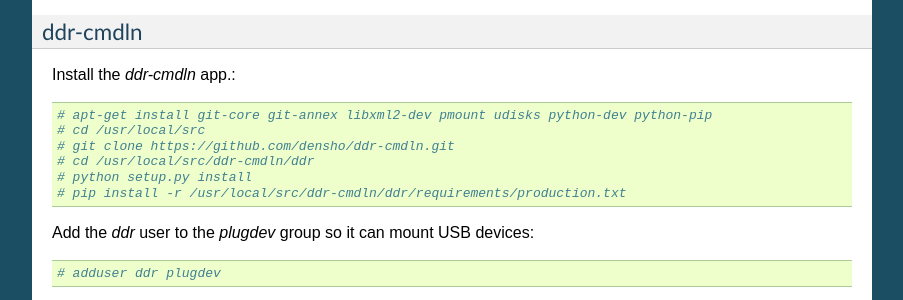
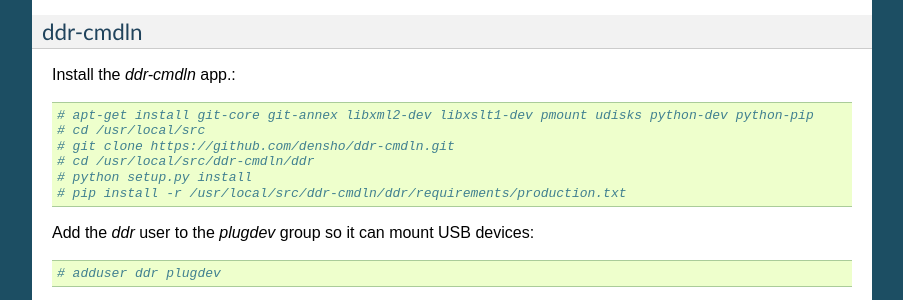
Before and after one commit to denshoproject/ddr-manual, a Sphinx documentation site: the page built from source/admins/create-workstation-vm.rst, in a window 1280 px wide and 900 px high, scrolled down 6762 px. Shown: the part 152-452 px from the top of the window, without its empty margins (198-1101 px from the left). Built offline with Sphinx 7.4.7, drawn with Linux system fonts in a browser that asks for light colours; pages that are not in the unit, such as notebooks, are missing from menus.

Commit message:
Update create-workstation-vm.rst
Added libxslt1-dev to apt-get in ddr-cmdln install routine.

```diff
--- a/source/admins/create-workstation-vm.rst
+++ b/source/admins/create-workstation-vm.rst
@@ -430,7 +430,7 @@
 
 Install the `ddr-cmdln` app.::
 
-    # apt-get install git-core git-annex libxml2-dev pmount udisks python-dev python-pip
+    # apt-get install git-core git-annex libxml2-dev libxslt1-dev pmount udisks python-dev python-pip
     # cd /usr/local/src
     # git clone https://github.com/densho/ddr-cmdln.git
     # cd /usr/local/src/ddr-cmdln/ddr
```
